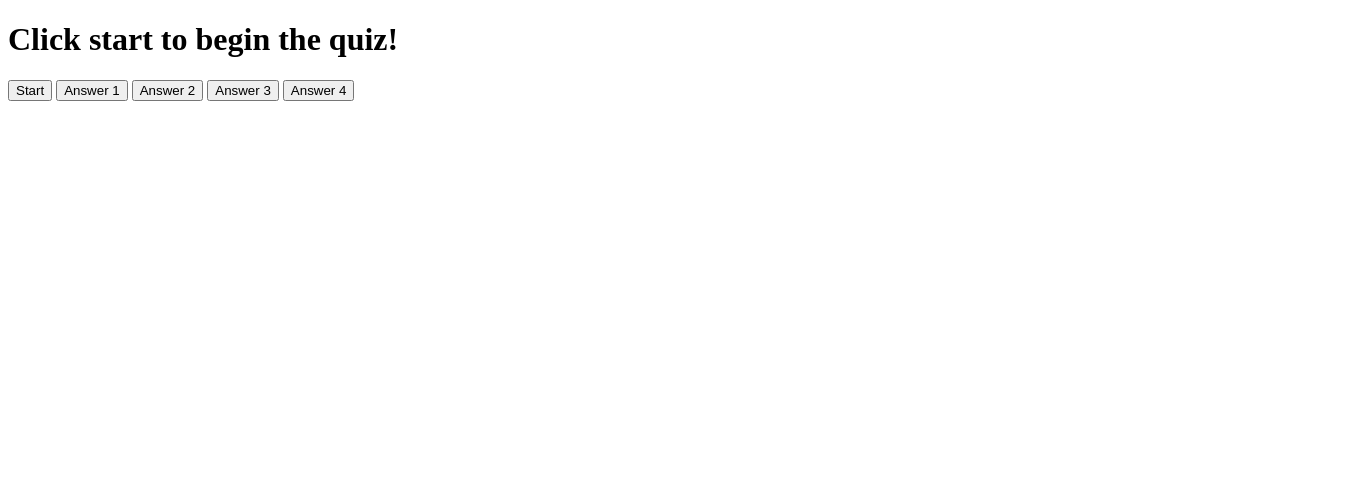
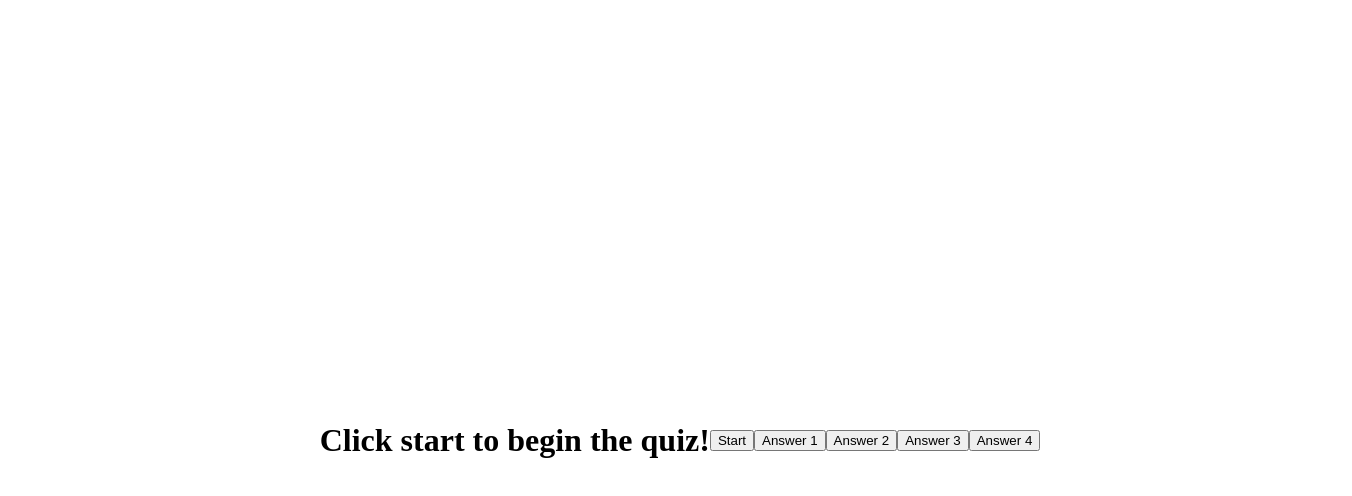
Before and after one commit to blofland/code-quiz, a plain HTML site: page index.html in a window 1280 px wide. Shown: the whole page, 1352 px wide, since content can reach past the window. Drawn offline with Linux system fonts and the light colour scheme.

Commit message:
centered content

```diff
--- a/css/stylesheet.css
+++ b/css/stylesheet.css
@@ -1 +1,24 @@
-font-family: article;
+.container {
+    width: 100vw;
+    height: 100vh;
+    display: flex;
+    justify-content:center;
+    align-items: center;
+    max-width: 80rem;
+    margin: 0 auto;
+    padding: 2rem;
+}
+
+.flex-column {
+    display:flex;
+    flex-direction: column;
+}
+
+.flex-center {
+    justify-content: center;
+    align-items: center;
+}
+
+.justify-center {
+    justify-content: center;
+}
--- a/index.html
+++ b/index.html
@@ -8,12 +8,13 @@
     <title>Quiz</title>
 </head>
 <body>
+    <div class="container">
     <h1 class="opening">Click start to begin the quiz!</h1>
-    <button class="btn">Start</button>
-    <button class="btn">Answer 1</button>
-    <button class="btn">Answer 2</button>
-    <button class="btn">Answer 3</button>
-    <button class="btn">Answer 4</button>
+    <button class="start-btn">Start</button>
+    <button class="btn-1">Answer 1</button>
+    <button class="btn-2">Answer 2</button>
+    <button class="btn-3">Answer 3</button>
+    <button class="btn-4">Answer 4</button></div>
 </body>
 <script src="js/script.js"></script>
 </html>
--- a/js/script.js
+++ b/js/script.js
@@ -1,3 +1,5 @@
 alert("Click start to begin quiz!")
 
-addEventListener.
+#btn-1.addEventListener("click", function() {
+    alert("button clicked");
+  });
```
